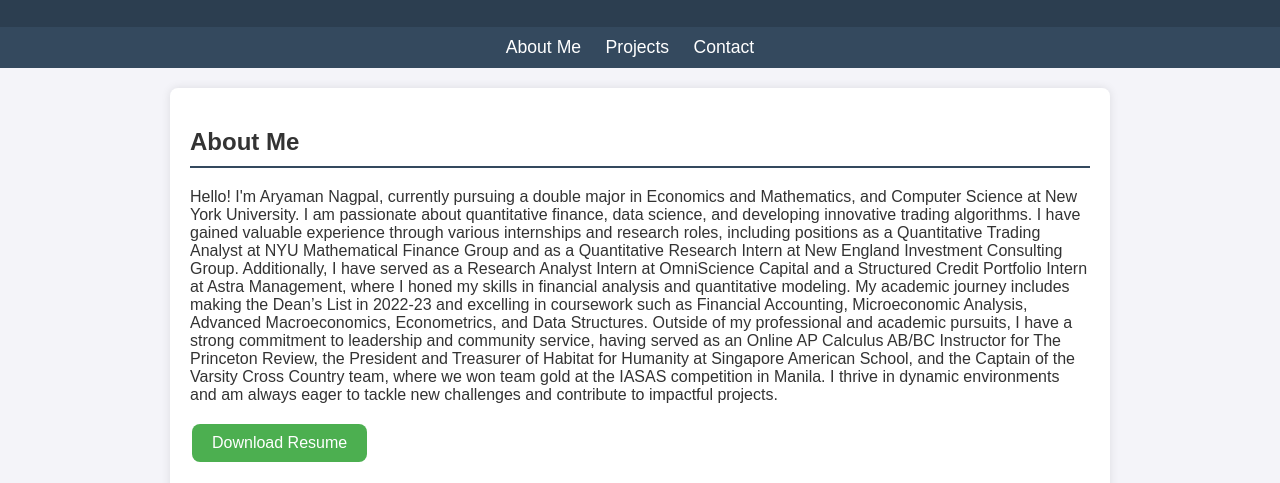
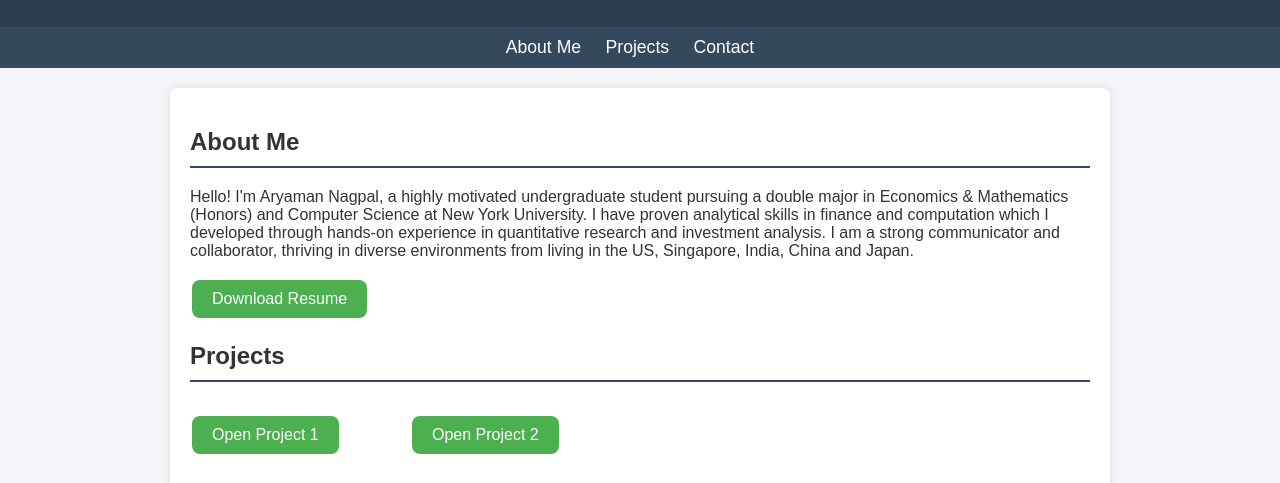
Before and after one commit to aryamann04/aryamann04.github.io, a plain HTML site: page index.html in a window 1280 px wide. Shown: the part 110-593 px from the top of the page. Drawn offline with Linux system fonts and the light colour scheme.

Commit message:
Update index.html

```diff
--- a/index.html
+++ b/index.html
@@ -146,7 +146,7 @@
     <main>
         <section id="about">
             <h2>About Me</h2>
-            <p>Hello! I'm Aryaman Nagpal, currently pursuing a double major in Economics and Mathematics, and Computer Science at New York University. I am passionate about quantitative finance, data science, and developing innovative trading algorithms. I have gained valuable experience through various internships and research roles, including positions as a Quantitative Trading Analyst at NYU Mathematical Finance Group and as a Quantitative Research Intern at New England Investment Consulting Group. Additionally, I have served as a Research Analyst Intern at OmniScience Capital and a Structured Credit Portfolio Intern at Astra Management, where I honed my skills in financial analysis and quantitative modeling. My academic journey includes making the Dean’s List in 2022-23 and excelling in coursework such as Financial Accounting, Microeconomic Analysis, Advanced Macroeconomics, Econometrics, and Data Structures. Outside of my professional and academic pursuits, I have a strong commitment to leadership and community service, having served as an Online AP Calculus AB/BC Instructor for The Princeton Review, the President and Treasurer of Habitat for Humanity at Singapore American School, and the Captain of the Varsity Cross Country team, where we won team gold at the IASAS competition in Manila. I thrive in dynamic environments and am always eager to tackle new challenges and contribute to impactful projects.</p>
+            <p>Hello! I'm Aryaman Nagpal, a highly motivated undergraduate student pursuing a double major in Economics & Mathematics (Honors) and Computer Science at New York University. I have proven analytical skills in finance and computation which I developed through hands-on experience in quantitative research and investment analysis. I am a strong communicator and collaborator, thriving in diverse environments from living in the US, Singapore, India, China and Japan. </p>
             <a href="/Users/aryaman/Downloads/Nagpal,Aryaman_Resume.pdf" download class="button">Download Resume</a>
         </section>
         <section id="projects">
```
